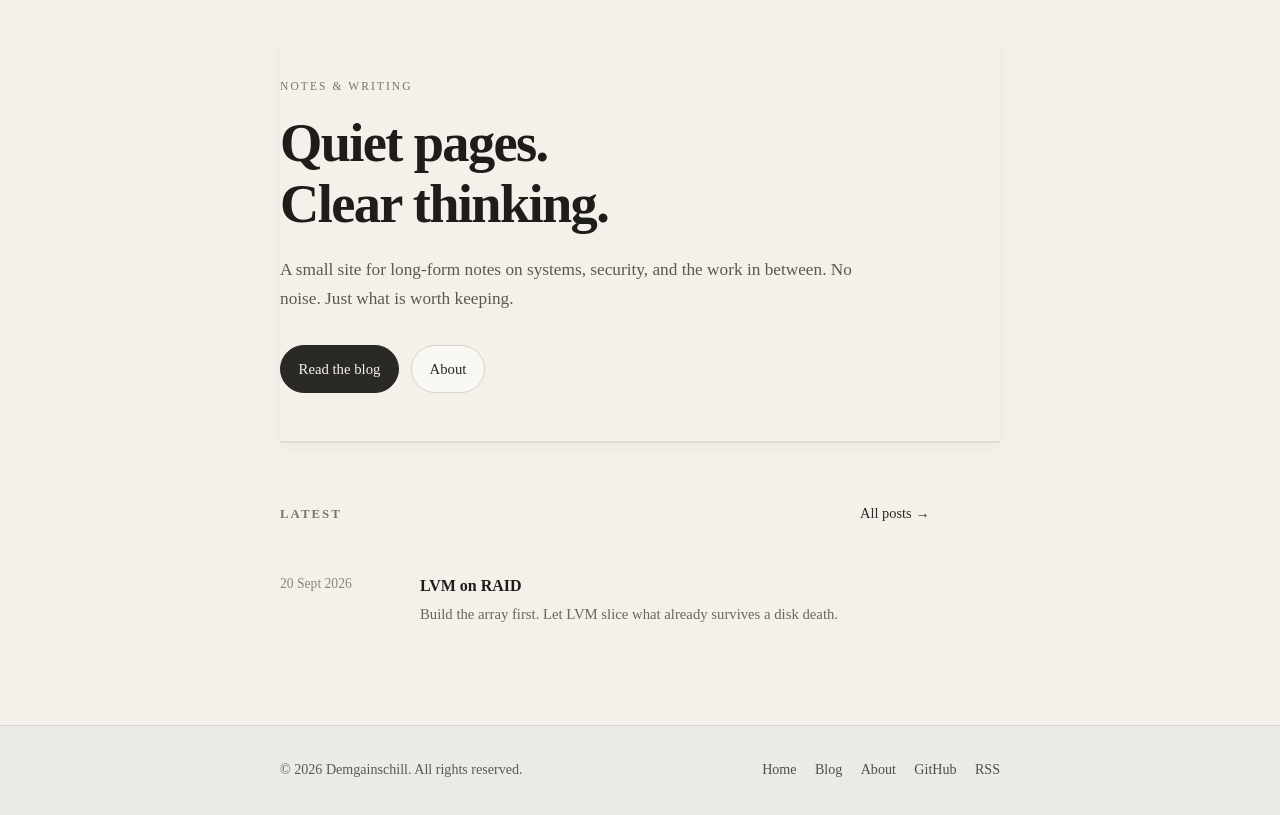
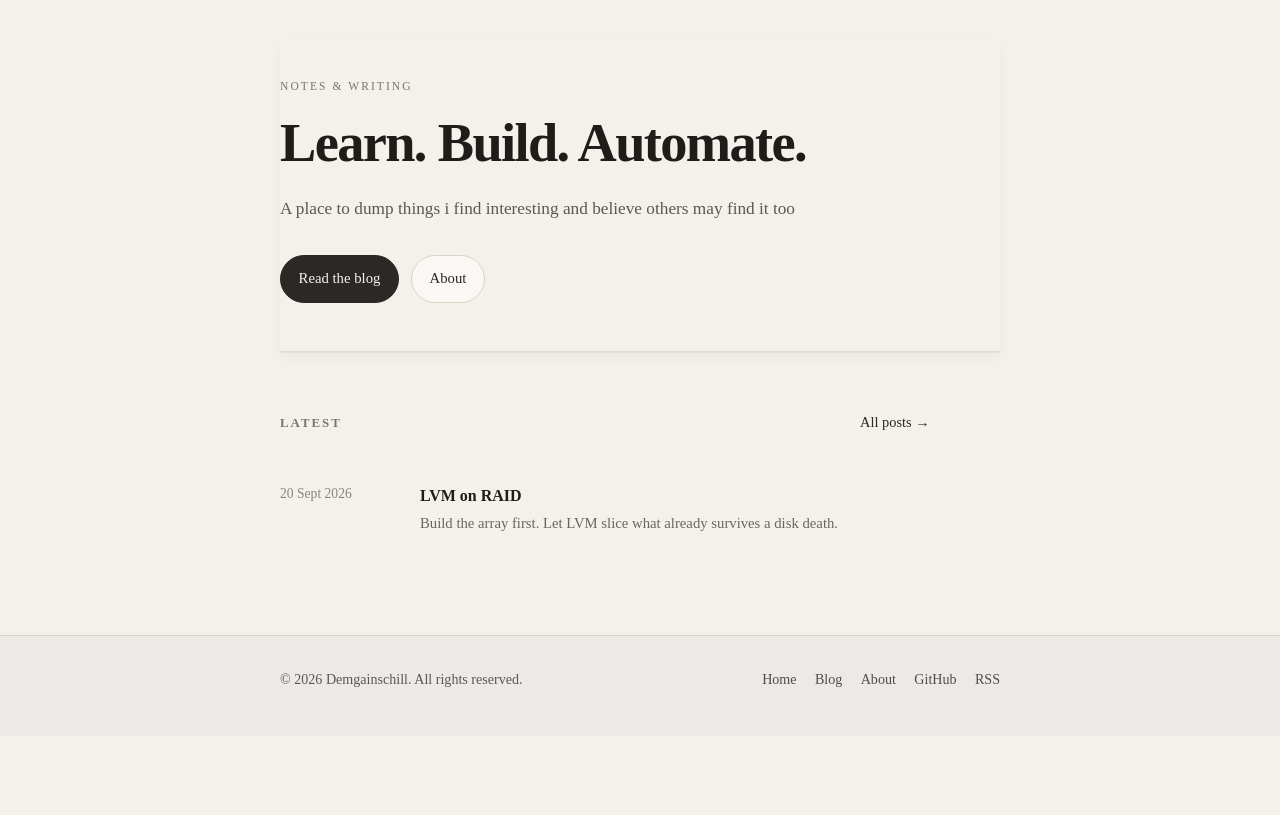
Before and after one commit to Demgainschill/Demgainschill.github.io, an Astro site: page / in a window 1280 px wide. Shown: the part 83-898 px from the top of the page. After the commit the page ends 819 px from the top, so only its background shows below. Built offline with nearby package versions, Linux system fonts and the light colour scheme; Astro itself is replaced by a stand-in of ours.

Commit message:
updated content

```diff
--- a/src/pages/index.astro
+++ b/src/pages/index.astro
@@ -21,10 +21,9 @@ const posts = (await getCollection('blog'))
 		<main>
 			<section class="hero">
 				<p class="eyebrow">Notes &amp; writing</p>
-				<h1>Quiet pages.<br />Clear thinking.</h1>
+				<h1>Learn. Build. Automate.</h1>
 				<p class="lede">
-					A small site for long-form notes on systems, security, and the work in between.
-					No noise. Just what is worth keeping.
+					A place to dump things i find interesting and believe others may find it too
 				</p>
 				<div class="actions">
 					<a class="btn primary" href="/blog">Read the blog</a>
```
Also changed, not shown: src/pages/about.astro (+3 -4 lines).
